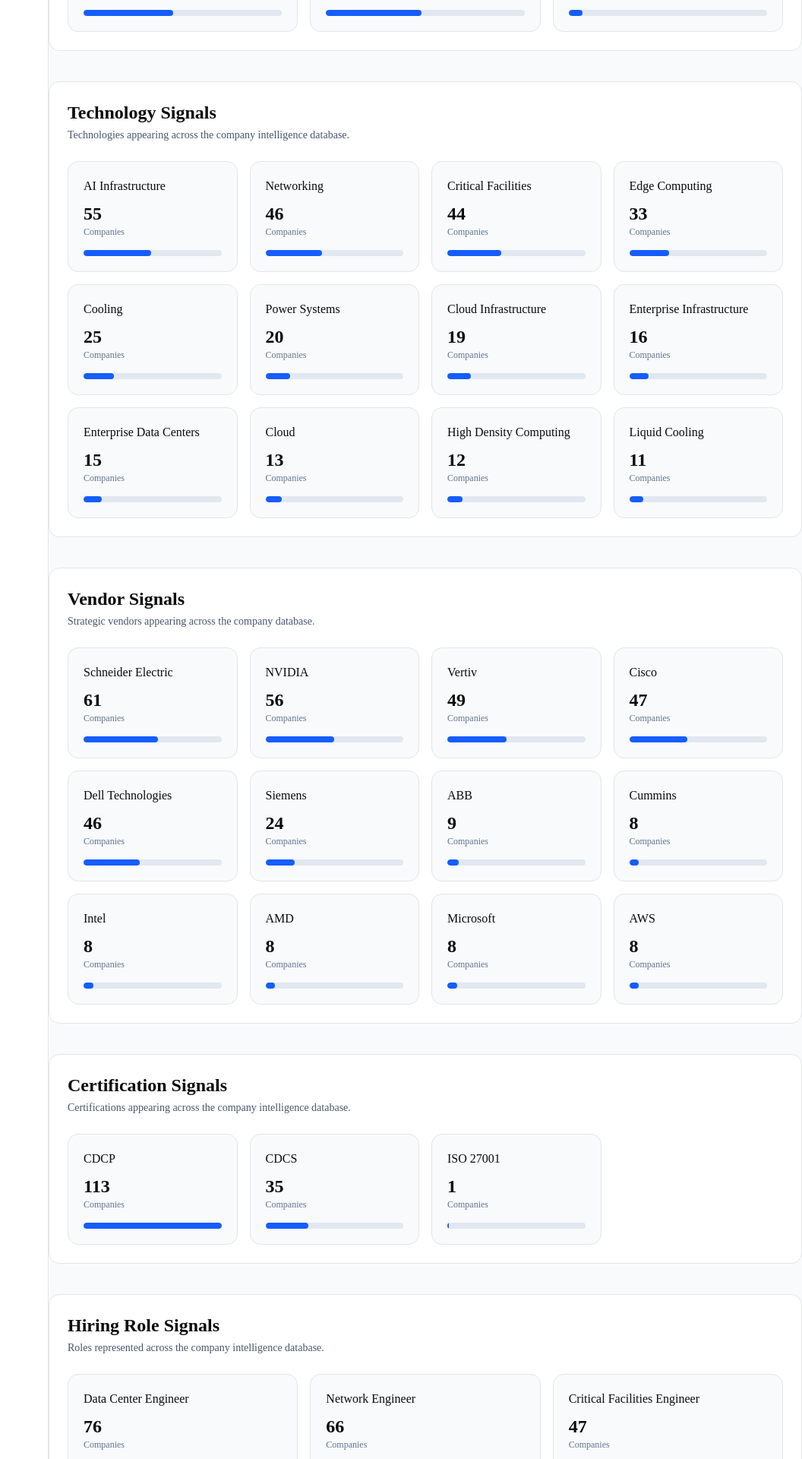
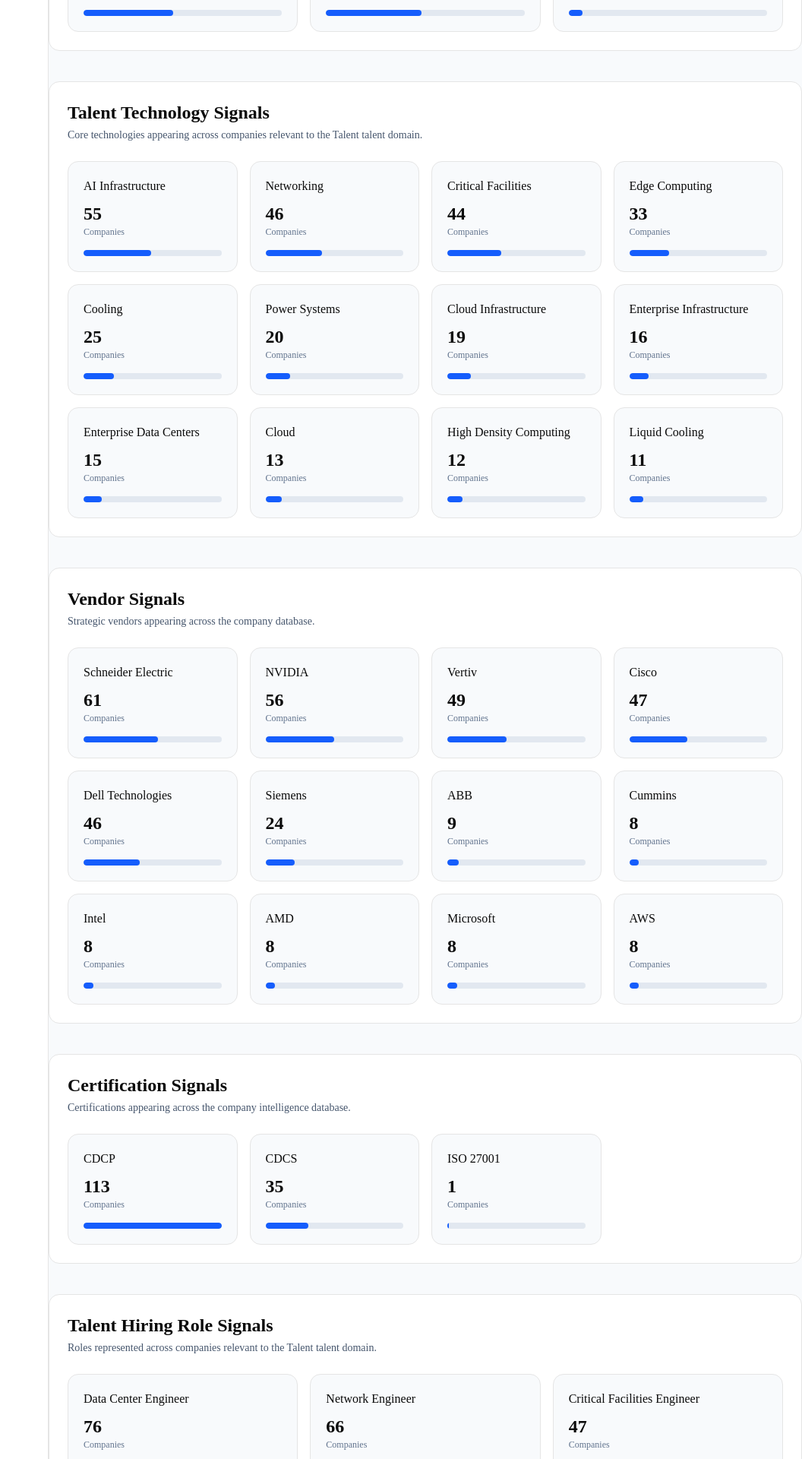
Before and after one commit to rajhrk/atlas-recruiter-os, a Next.js app in the folder web/: page /company-intelligence in a window 1280 px wide. Shown: the part 2720-4640 px from the top of the page at 76% size, without its empty margins (224-1280 px from the left). Built offline with nearby package versions, Linux system fonts and the light colour scheme.

Commit message:
feat: make company role and technology signals domain aware

```diff
--- a/web/components/atlas/InfoCard.tsx
+++ b/web/components/atlas/InfoCard.tsx
@@ -2,7 +2,7 @@
 
 interface InfoCardProps {
   title: string;
-  items: string[];
+  items: readonly string[];
 }
 
 export default function InfoCard({
--- a/web/components/company/RoleBreakdown.tsx
+++ b/web/components/company/RoleBreakdown.tsx
@@ -1,13 +1,20 @@
+import type {
+  TalentDomainId,
+} from "@/lib/atlas/talentDomains";
+
 interface Company {
   roles: string[];
 }
 
 interface Props {
   companies: Company[];
+  domainId?: TalentDomainId;
+  domainLabel?: string;
 }
 
 export default function RoleBreakdown({
   companies,
+  domainLabel = "Talent",
 }: Props) {
   const roleCounts = new Map<string, number>();
 
@@ -17,13 +24,13 @@
     roles.forEach((role) => {
       roleCounts.set(
         role,
-        (roleCounts.get(role) ?? 0) + 1
+        (roleCounts.get(role) ?? 0) + 1,
       );
     });
   });
 
   const breakdown = Array.from(
-    roleCounts.entries()
+    roleCounts.entries(),
   )
     .sort((a, b) => b[1] - a[1])
     .slice(0, 15);
@@ -32,11 +39,12 @@
     <section className="rounded-xl border bg-white p-6">
       <div>
         <h2 className="text-2xl font-bold">
-          Hiring Role Signals
+          {domainLabel} Hiring Role Signals
         </h2>
 
         <p className="mt-1 text-sm text-slate-600">
-          Roles represented across the company intelligence database.
+          Roles represented across companies relevant to the{" "}
+          {domainLabel} talent domain.
         </p>
       </div>
 
@@ -45,7 +53,7 @@
           const percentage =
             companies.length > 0
               ? Math.round(
-                  (count / companies.length) * 100
+                  (count / companies.length) * 100,
                 )
               : 0;
 
@@ -72,7 +80,7 @@
                   style={{
                     width: `${Math.min(
                       percentage,
-                      100
+                      100,
                     )}%`,
                   }}
                 />
--- a/web/components/company/TechnologyBreakdown.tsx
+++ b/web/components/company/TechnologyBreakdown.tsx
@@ -1,31 +1,38 @@
+import type {
+  TalentDomainId,
+} from "@/lib/atlas/talentDomains";
+
 interface Company {
   coreTechnologies: string[];
 }
 
 interface Props {
   companies: Company[];
+  domainId?: TalentDomainId;
+  domainLabel?: string;
 }
 
 export default function TechnologyBreakdown({
   companies,
+  domainLabel = "Talent",
 }: Props) {
   const technologyCounts = new Map<string, number>();
 
   companies.forEach((company) => {
     const technologies = new Set(
-      company.coreTechnologies
+      company.coreTechnologies,
     );
 
     technologies.forEach((technology) => {
       technologyCounts.set(
         technology,
-        (technologyCounts.get(technology) ?? 0) + 1
+        (technologyCounts.get(technology) ?? 0) + 1,
       );
     });
   });
 
   const breakdown = Array.from(
-    technologyCounts.entries()
+    technologyCounts.entries(),
   )
     .sort((a, b) => b[1] - a[1])
     .slice(0, 12);
@@ -34,11 +41,12 @@
     <section className="rounded-xl border bg-white p-6">
       <div>
         <h2 className="text-2xl font-bold">
-          Technology Signals
+          {domainLabel} Technology Signals
         </h2>
 
         <p className="mt-1 text-sm text-slate-600">
-          Technologies appearing across the company intelligence database.
+          Core technologies appearing across companies
+          relevant to the {domainLabel} talent domain.
         </p>
       </div>
 
@@ -47,7 +55,7 @@
           const percentage =
             companies.length > 0
               ? Math.round(
-                  (count / companies.length) * 100
+                  (count / companies.length) * 100,
                 )
               : 0;
 
@@ -74,7 +82,7 @@
                   style={{
                     width: `${Math.min(
                       percentage,
-                      100
+                      100,
                     )}%`,
                   }}
                 />
```
